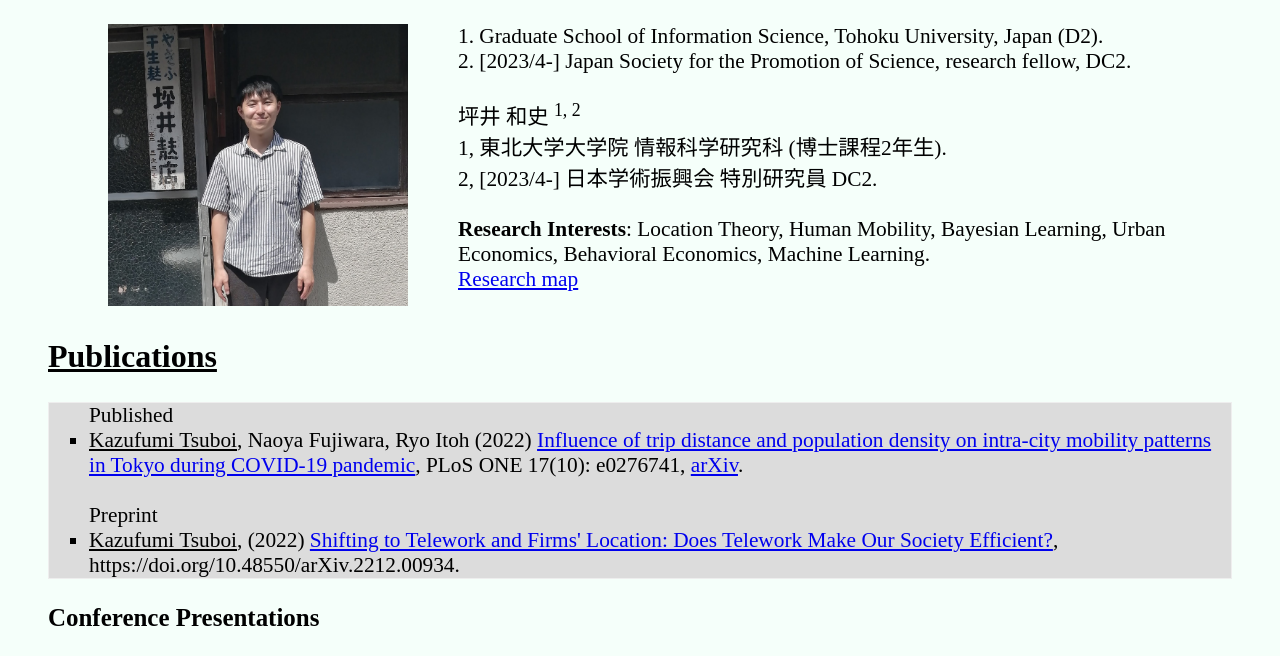
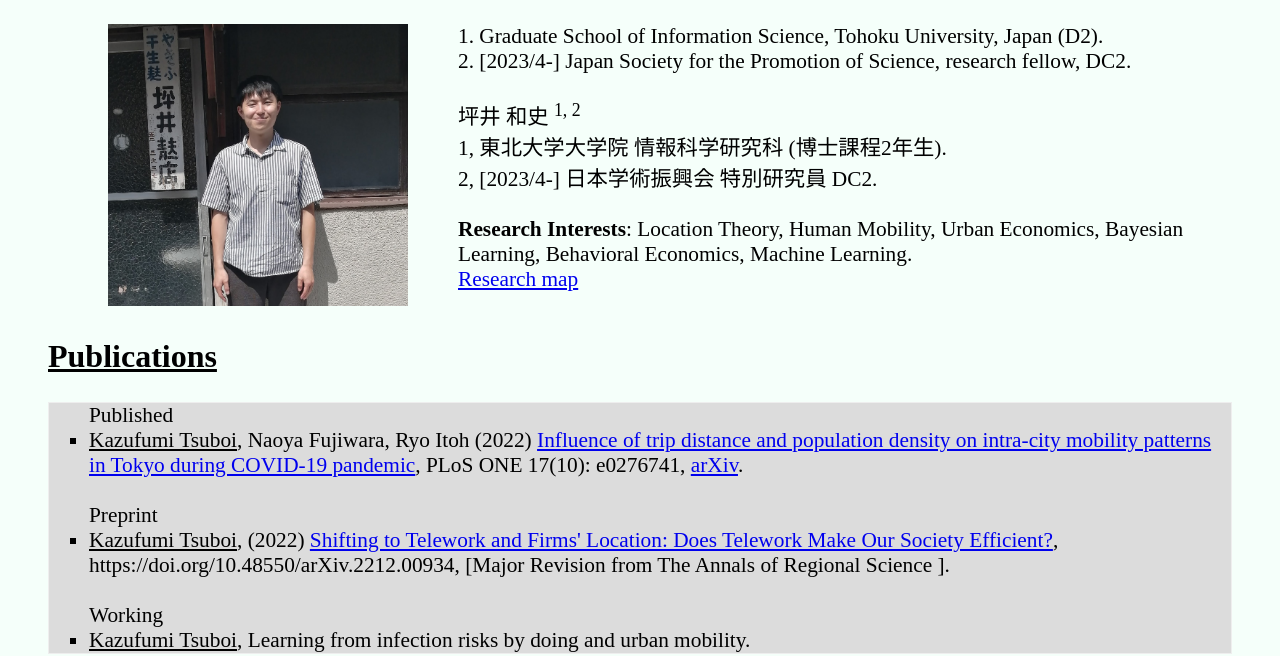
Before and after one commit to Kazufumi-Tsuboi/Kazufumi_Tsuboi.github.io, a plain HTML site: page index.html in a window 1280 px wide. Shown: the part 453-1109 px from the top of the page. Drawn offline with Linux system fonts and the light colour scheme.

Commit message:
Update index.html

```diff
--- a/index.html
+++ b/index.html
@@ -34,7 +34,7 @@
 						1, 東北大学大学院 情報科学研究科 (博士課程2年生).<br>
 						2, [2023/4-]  日本学術振興会 特別研究員 DC2.<br>
 									<br>
-						<b>Research Interests</b>: Location Theory, Human Mobility, Bayesian Learning, Urban Economics, Behavioral Economics, Machine Learning.<br>
+						<b>Research Interests</b>: Location Theory, Human Mobility, Urban Economics, Bayesian Learning, Behavioral Economics, Machine Learning.<br>
 						<a href= "https://researchmap.jp/kazufumi_tsuboi" >Research map</a>
 					</li>
 			</ul>
@@ -57,7 +57,13 @@
 				Preprint
 				<li>
 					<u>Kazufumi Tsuboi</u>, (2022)
-					<a href="http://arxiv.org/abs/2212.00934">Shifting to Telework and Firms' Location: Does Telework Make Our Society Efficient?</a>, https://doi.org/10.48550/arXiv.2212.00934.
+					<a href="http://arxiv.org/abs/2212.00934">Shifting to Telework and Firms' Location: Does Telework Make Our Society Efficient?</a>, https://doi.org/10.48550/arXiv.2212.00934, [Major Revision from The Annals of Regional Science ].
+				</li>
+				<br>
+				Working
+				<li>
+					<u>Kazufumi Tsuboi</u>,
+					Learning from infection risks by doing and urban mobility.
 				</li>
 			</ul>
 
```
